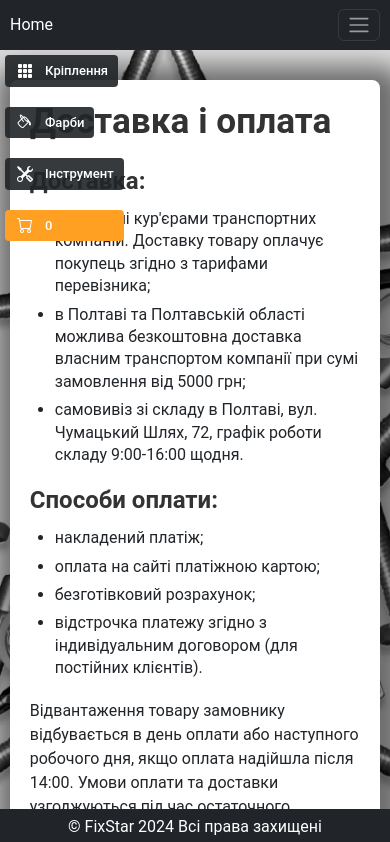
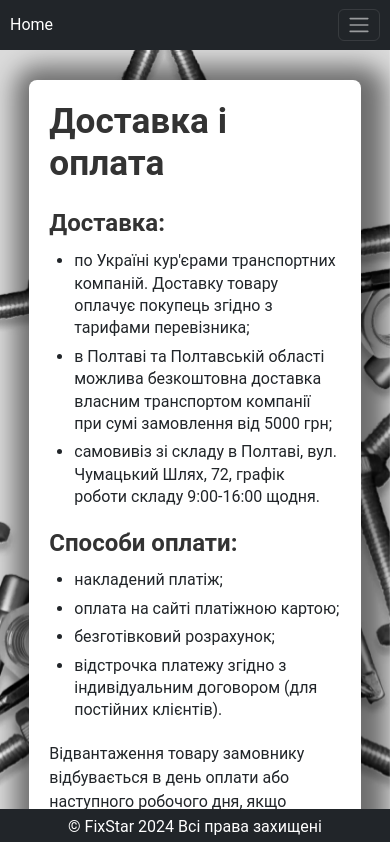
Before and after one commit to maks-1008/fixstar.com.ua, a Vue app: page /delivery in a window 390 px wide. Shown: the top 842 px of the page. Built offline with nearby package versions, Linux system fonts and the light colour scheme.

Commit message:
Скрыты кнопки категорий на мобильных устройствах, исправлено отображение страниц Доставка, Контакты и О нас

```diff
--- a/src/components/Sidebar.vue
+++ b/src/components/Sidebar.vue
@@ -1,5 +1,5 @@
 <template>
-  <div class="sidebar">
+  <div class="sidebar" :class="{ 'mobile-hidden': isMobileAndNotHome }">
     <div class="category-menu">
       <!-- Кріплення -->
       <div class="dropdown-wrapper">
@@ -354,18 +354,34 @@
 <script>
 import { ref, computed, onMounted, onUnmounted } from 'vue'
 import { useCartStore } from '@/stores'
+import { useRoute } from 'vue-router'
 
 export default {
-  name: 'Sidebar',
+  name: 'SidebarMenu',
   setup() {
     const cartStore = useCartStore()
+    const route = useRoute()
     const activeMenu = ref(null)
     const activeSubmenu = ref(null)
+
+    // Проверяем, находимся ли мы на главной странице и на мобильном устройстве
+    const isMobileAndNotHome = computed(() => {
+      // Проверка на мобильное устройство (ширина экрана)
+      const isMobile = window.innerWidth <= 768
+      // Проверка, что текущий путь не главная страница
+      const isNotHome = route.path !== '/'
+      return isMobile && isNotHome
+    })
 
     // Вычисляемое свойство для количества товаров в корзине
     const cartCount = computed(() => {
       return cartStore.totalCount || 0
     })
+
+    // Обработчик изменения размера окна
+    const handleResize = () => {
+      // Пересчитываем значение isMobileAndNotHome
+    }
 
     onMounted(() => {
       // Загрузка корзины при монтировании компонента
@@ -373,11 +389,15 @@ export default {
 
       // Добавление обработчика для закрытия меню при клике вне компонента
       document.addEventListener('click', handleOutsideClick)
+
+      // Добавляем обработчик изменения размера окна
+      window.addEventListener('resize', handleResize)
     })
 
     // Удаление обработчика при уничтожении компонента
     onUnmounted(() => {
       document.removeEventListener('click', handleOutsideClick)
+      window.removeEventListener('resize', handleResize)
     })
 
     // Обработчик клика вне компонента
@@ -415,6 +435,7 @@ export default {
       toggleMenu,
       toggleSubmenu,
       closeAllMenus,
+      isMobileAndNotHome,
     }
   },
 }
@@ -539,6 +560,11 @@ export default {
   background-color: #e89020;
 }
 
+/* Скрываем сайдбар на мобильных устройствах на всех страницах кроме главной */
+.mobile-hidden {
+  display: none !important;
+}
+
 /* Медиа-запросы для мобильной адаптации */
 @media (max-width: 768px) {
   .sidebar {
--- a/src/views/AboutView.vue
+++ b/src/views/AboutView.vue
@@ -186,14 +186,27 @@ p {
     background-image: url('/images/bg-image5.jpg');
   }
 
+  .about-view {
+    position: absolute;
+    height: auto;
+    min-height: 100vh;
+    overflow-y: auto;
+  }
+
   .about-card {
     position: relative;
     top: auto;
     left: auto;
     transform: none;
     margin: 80px auto 60px;
-    width: 95%;
+    width: 85%;
     padding: 20px;
+  }
+
+  .content-overlay {
+    overflow-y: auto;
+    height: auto;
+    min-height: 100vh;
   }
 
   .copyright {
--- a/src/views/ContactsView.vue
+++ b/src/views/ContactsView.vue
@@ -178,14 +178,27 @@ h1 {
     background-image: url('/images/bg-image5.jpg');
   }
 
+  .contacts-view {
+    position: absolute;
+    height: auto;
+    min-height: 100vh;
+    overflow-y: auto;
+  }
+
   .contacts-card {
     position: relative;
     top: auto;
     left: auto;
     transform: none;
     margin: 80px auto 60px;
-    width: 95%;
+    width: 85%;
     padding: 20px;
+  }
+
+  .content-overlay {
+    overflow-y: auto;
+    height: auto;
+    min-height: 100vh;
   }
 
   .copyright {
--- a/src/views/DeliveryView.vue
+++ b/src/views/DeliveryView.vue
@@ -180,14 +180,29 @@ p {
     background-image: url('/images/bg-image5.jpg');
   }
 
+  .delivery-view {
+    position: absolute;
+    height: auto;
+    min-height: 100vh;
+    overflow-y: auto;
+  }
+
   .delivery-card {
     position: relative;
     top: auto;
     left: auto;
     transform: none;
     margin: 80px auto 60px;
-    width: 95%;
+    width: 85%;
     padding: 20px;
+    max-height: none;
+    overflow-y: visible;
+  }
+
+  .content-overlay {
+    overflow-y: auto;
+    height: auto;
+    min-height: 100vh;
   }
 
   .copyright {
```
